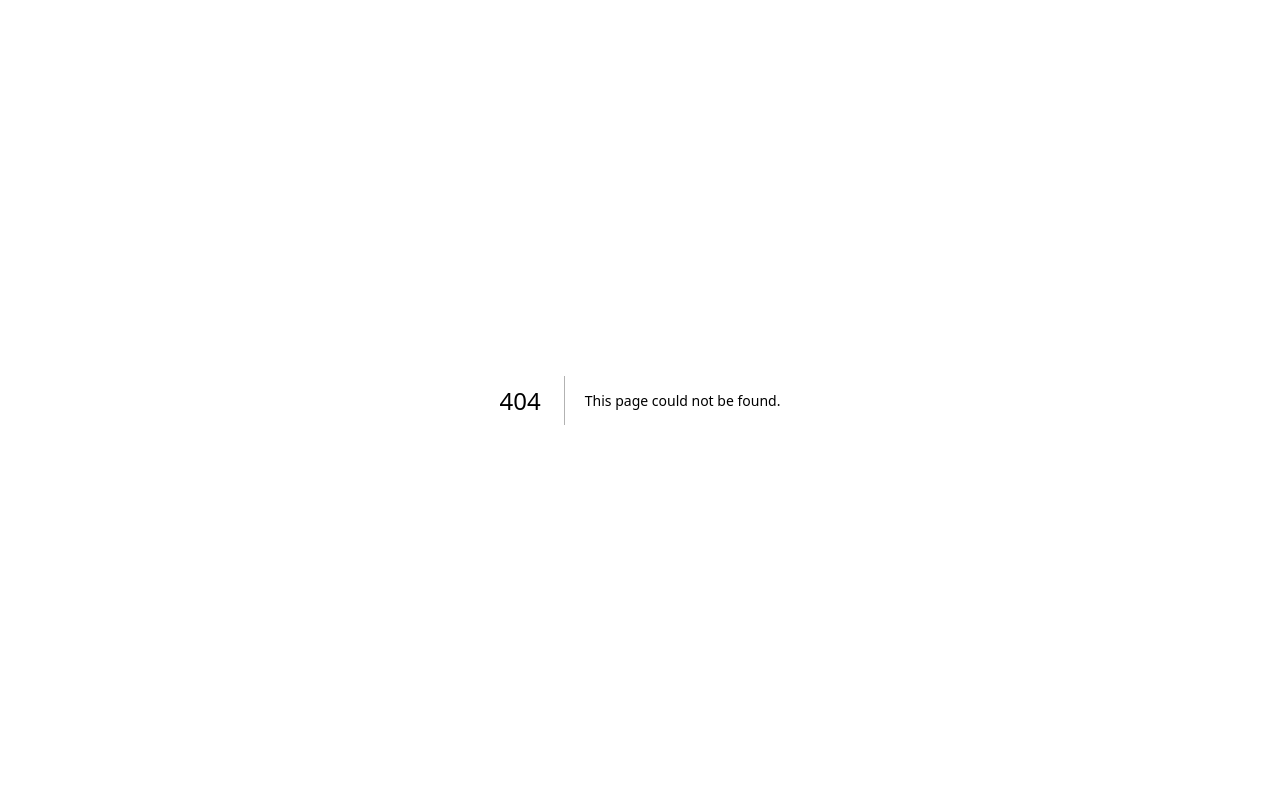
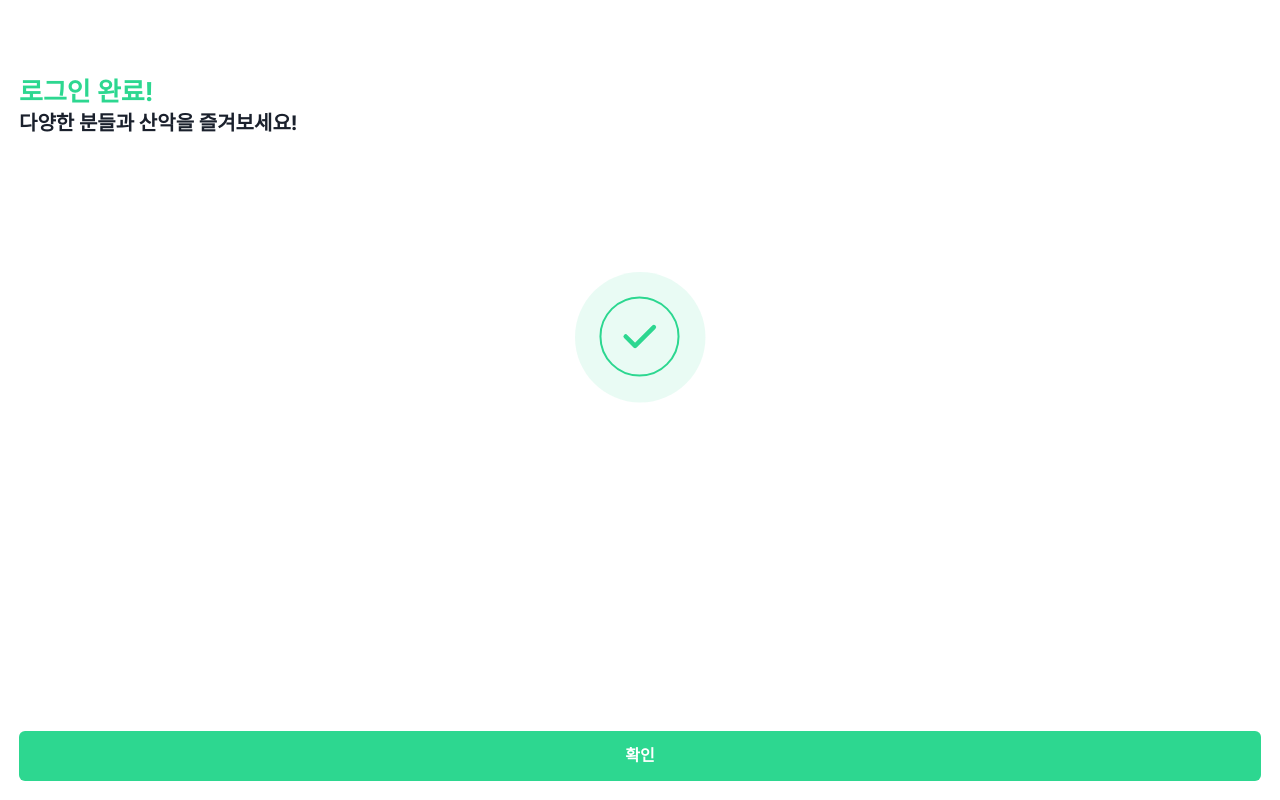
Before and after one commit to impact-girin/girin-front, a Next.js app: page /signup/complete in a window 1280 px wide. Before the commit this address had no page. Built offline with nearby package versions, Linux system fonts and the light colour scheme.

Commit message:
complete

```diff
--- /dev/null
+++ b/src/app/signup/complete/page.jsx
@@ -0,0 +1,23 @@
+'use client'
+
+import { Box, Button, Flex, Text } from "@chakra-ui/react";
+import Checked from "../../../assets/Checked.svg"
+import Image from "next/image"
+
+export default function Home() {
+  return (
+    <Box height={'100vh'}>
+      <Flex flexDir='column' height={'100%'} padding={'19px'} justifyContent={'space-around'}>
+        <Box marginTop={'60px'}>
+          <Text fontSize={'26px'} lineHeight={'26px'} fontWeight={'bold'} marginBottom={'5px'} color={'#2DD790'}>로그인 완료!</Text>
+          <Text fontSize={'20px'} lineHeight={'26px'} fontWeight={'bold'} marginBottom={'130px'}>다양한 분들과 산악을 즐겨보세요!</Text>
+        </Box>
+        <Flex alignItems={'center'} justifyContent={'center'}>
+          <Image width={142} height={142} alt="" src={Checked} />
+        </Flex>
+
+        <Button marginTop={'auto'} height={'50px'} background={'#2DD790'} color={'white'} width={'100%'}>확인</Button>
+      </Flex>
+    </Box>
+  );
+}
```
Also changed, not shown: src/app/signup/page.jsx (renamed from src/app/signup/page.js), src/assets/Checked.svg (added).
